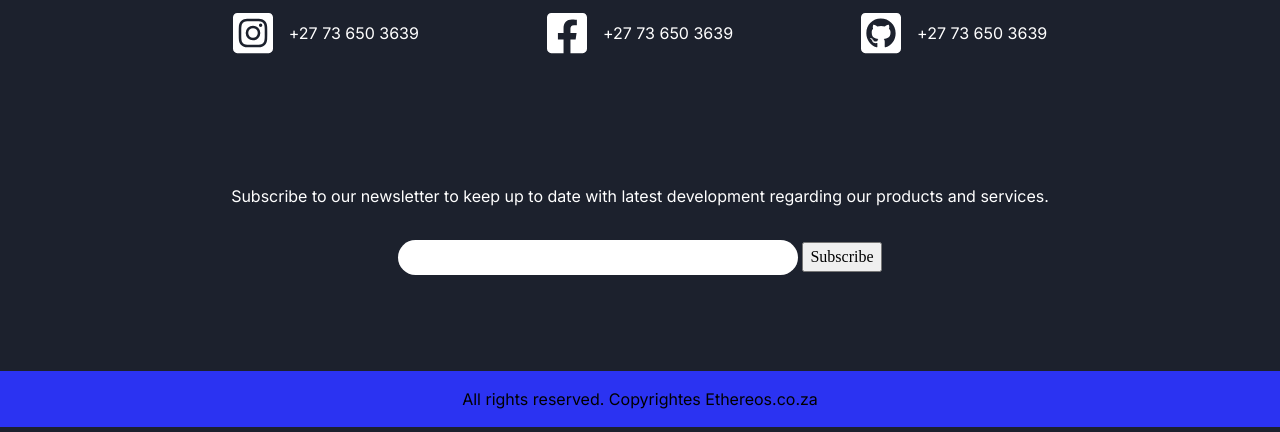
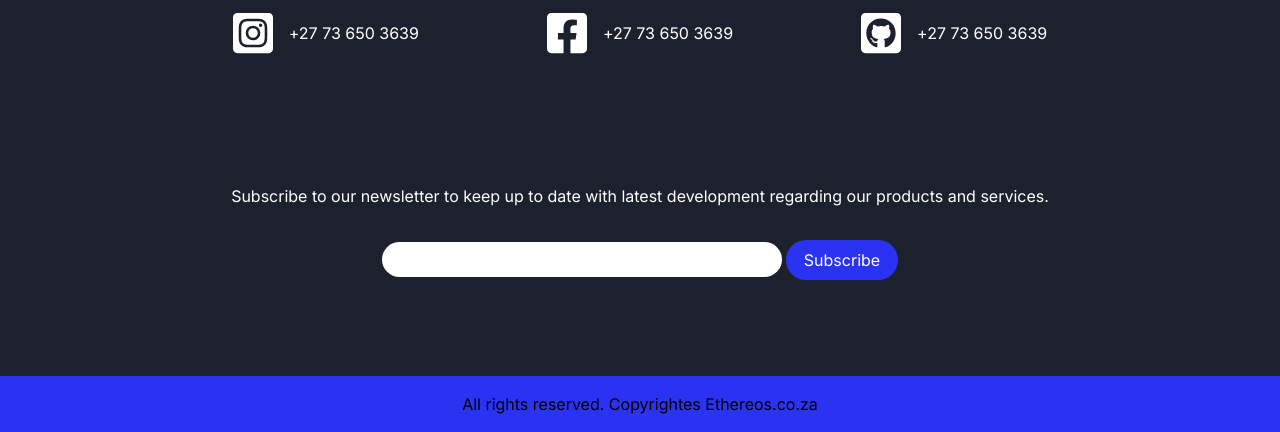
Before and after one commit to DeenoDev/My-Business-Website, a PHP site: page / in a window 1280 px wide. Shown: the part 4474-4906 px from the top of the page. Run offline with PHP 8.4, Linux system fonts and the light colour scheme; some libraries are stand-ins or nearby versions.

Commit message:
Newsletter button styled.

```diff
--- a/style.css
+++ b/style.css
@@ -386,4 +386,18 @@ h3{
     padding: 0 2rem;
     border: none;
     border-radius: 2rem;
+    font-family: 'inter', sans-serif;
 }
+
+.newsletter button {
+    color: #fff;
+    width: 7rem;
+    border: none;
+    border-radius: 2rem;
+    padding-block: .5rem;
+    background:var(--clr-blue);
+    font-family: 'inter', sans-serif;
+
+
+
+}
```
